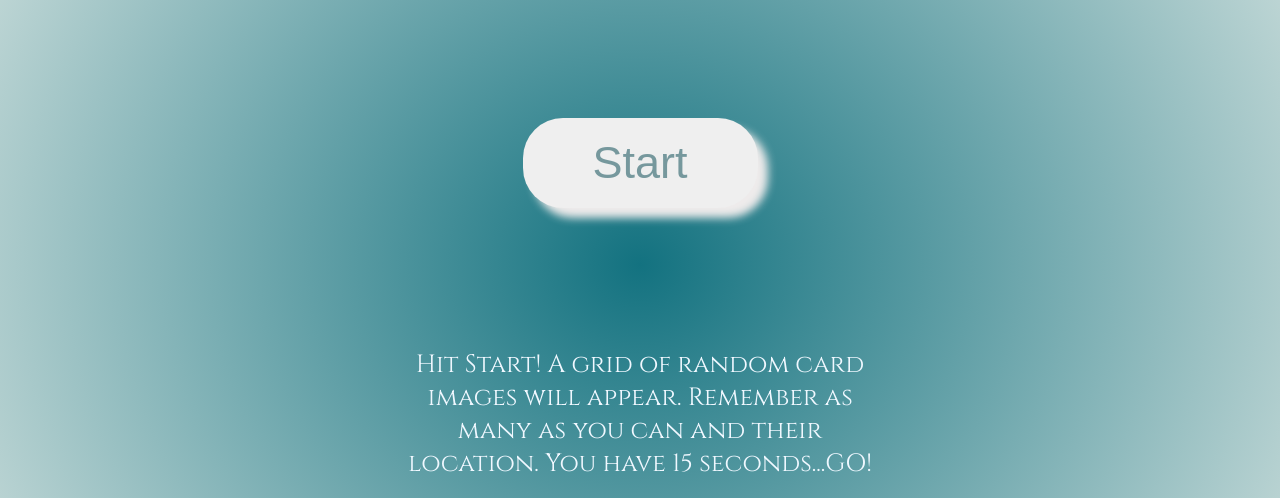
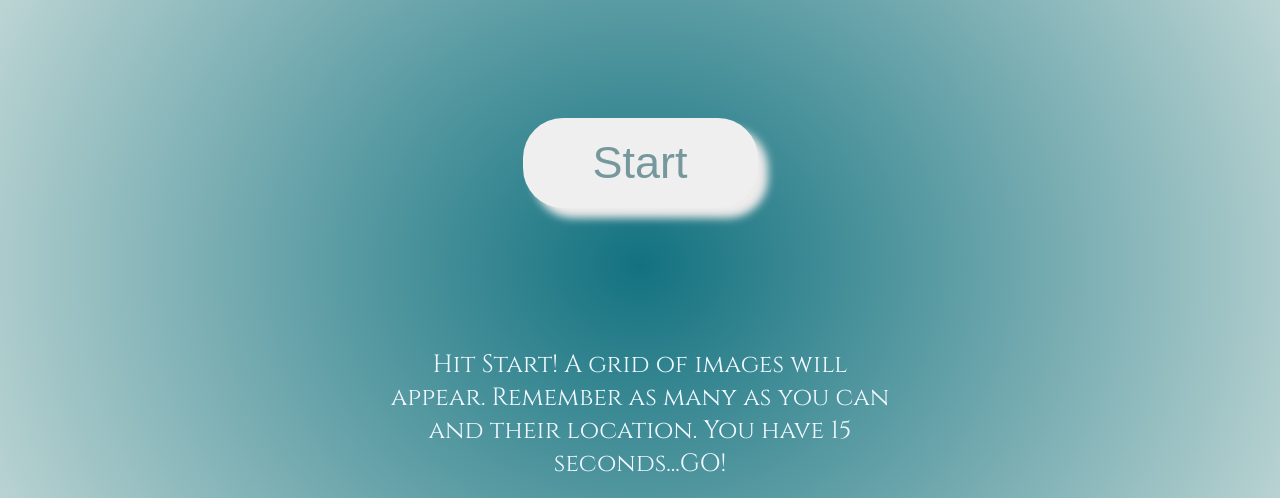
Before and after one commit to laurennguyen395/Loteria-Memory-Edition, a plain HTML site: page index.html in a window 1280 px wide. Shown: the part 302-800 px from the top of the page. Drawn offline with Linux system fonts and the light colour scheme.

Commit message:
changes start screen paragraph

```diff
--- a/index.html
+++ b/index.html
@@ -13,7 +13,7 @@
     <h1> Loteria </h1>
         <h3>Memory Game</h3>
         <div class = "stBtnContainer"><button class = 'startButton'>Start</button></div>
-        <p>Hit Start! A grid of random card images will appear.
+        <p>Hit Start! A grid of images will appear.
             Remember as many as you can and their location. You have 15 seconds...GO!
         </p>
 </body>
```
